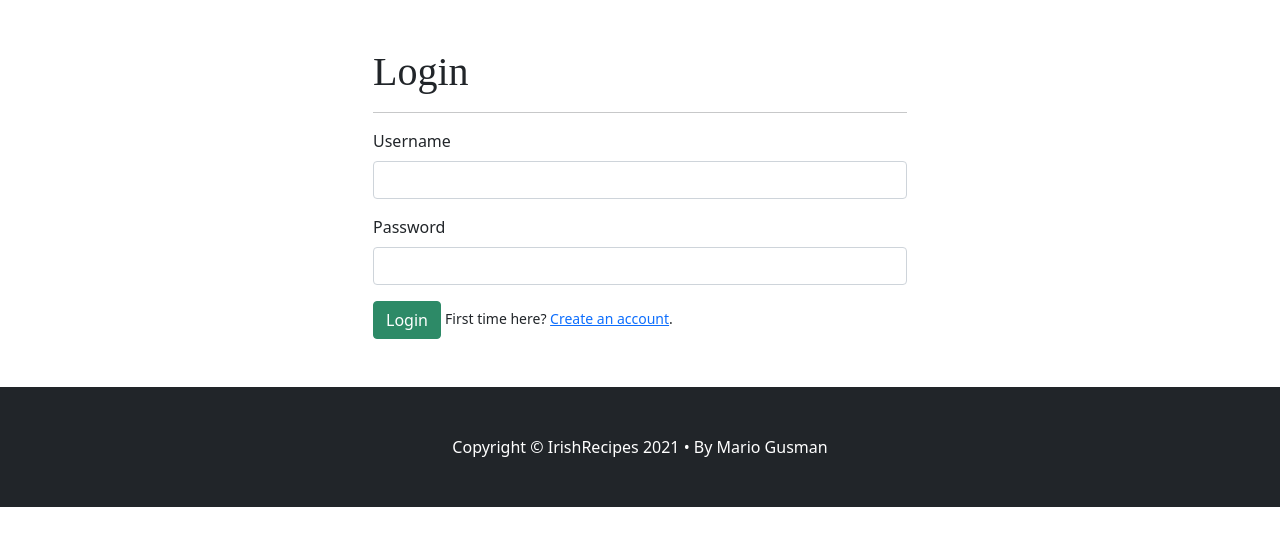
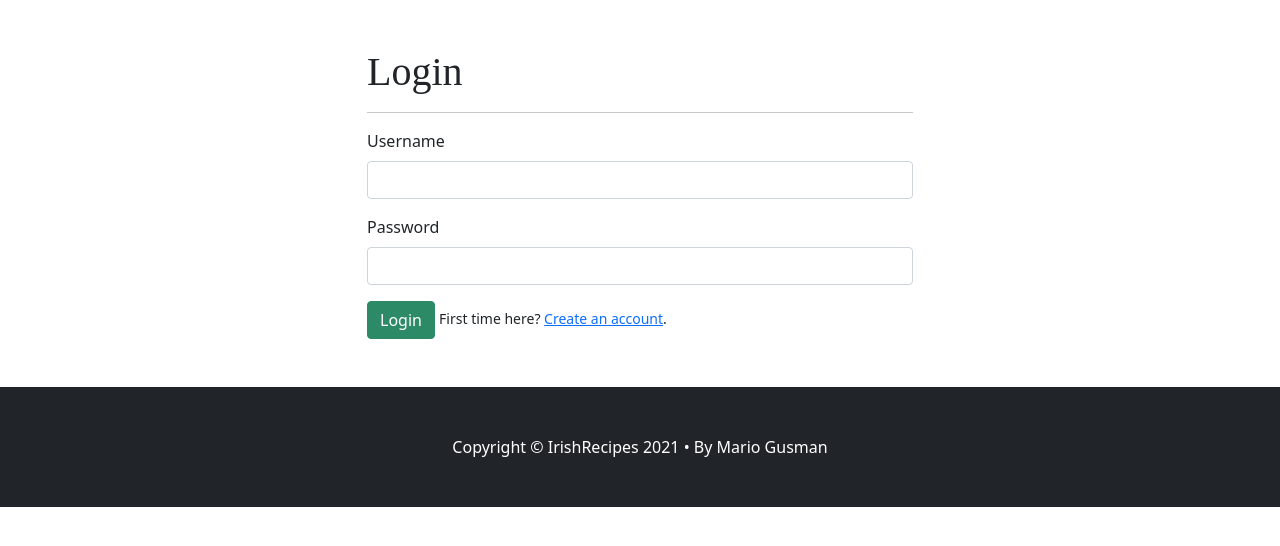
Before and after one commit to mariogusman/MS3-Irish-Recipes, a Flask app: page /login in a window 1280 px wide. Shown: the part 56-602 px from the top of the page. Run offline with Flask 2, Linux system fonts and the light colour scheme; some libraries are stand-ins or nearby versions; some web fonts are replaced.

Commit message:
Update login.html

```diff
--- a/templates/login.html
+++ b/templates/login.html
@@ -2,7 +2,7 @@
 {% block content %}
 
 <div class="container">
-    <div class="row gx-4 gx-lg-5 align-items-center justify-content-md-center my-5">
+    <div class="row align-items-center justify-content-md-center my-5">
         <div class="col-lg-6">
 
             <h1>Login</h1>
```
